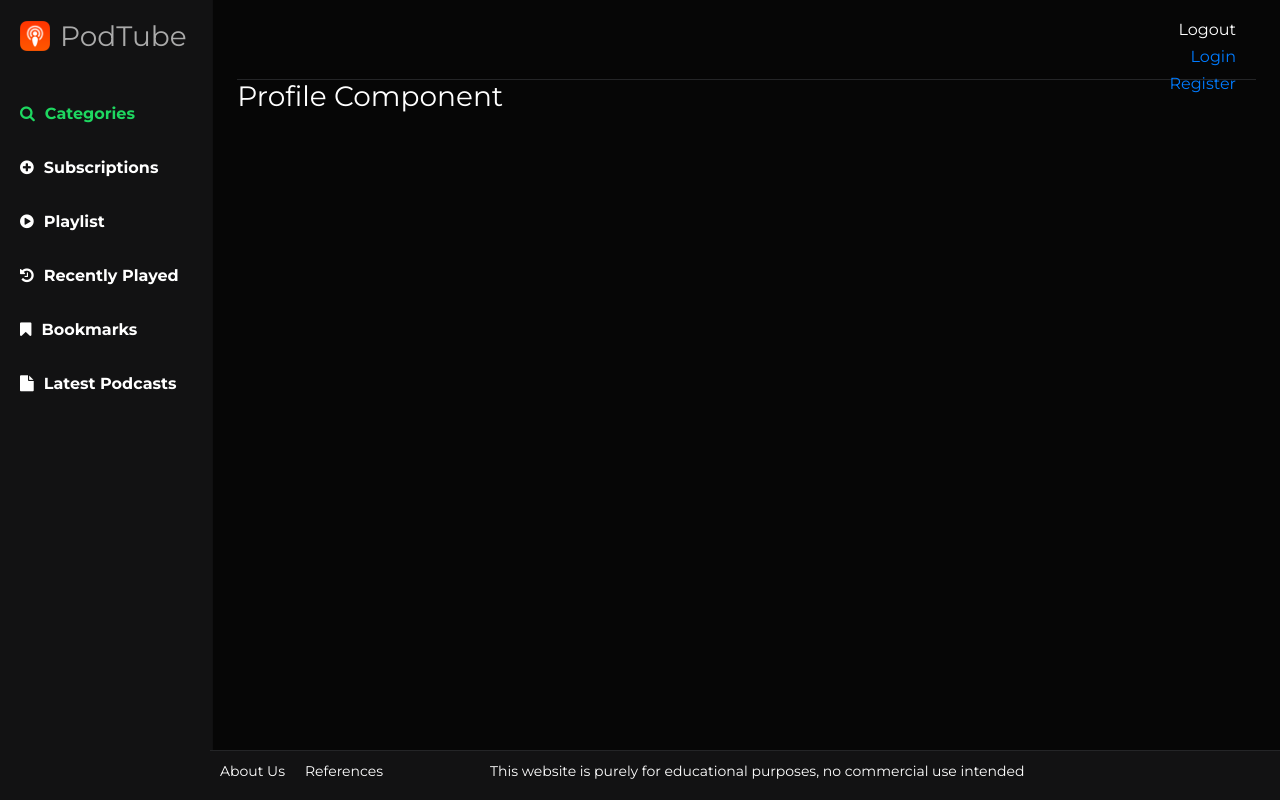
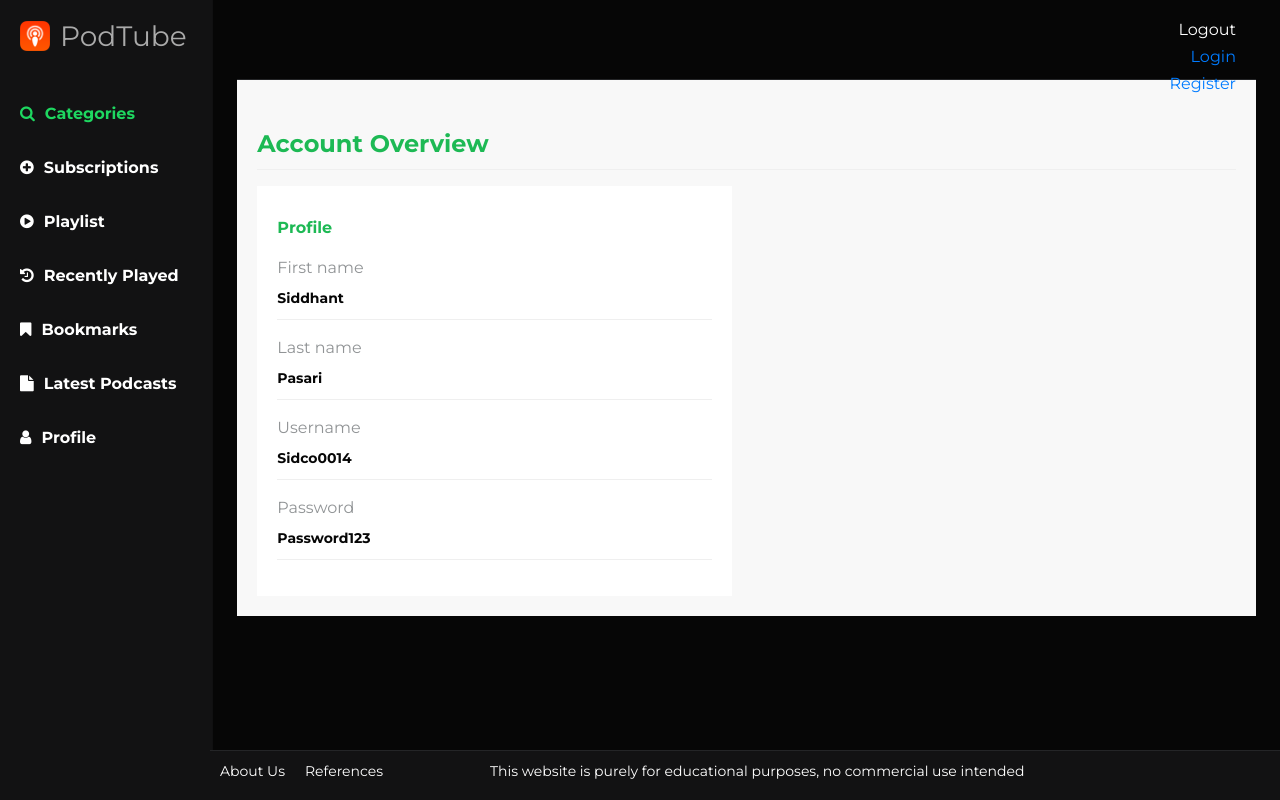
Before and after one commit to siddhartht16/podtube_client, a React (Create React App) app: page /profile in a window 1280 px wide. Built offline with nearby package versions, Linux system fonts and the light colour scheme.

Commit message:
Added profile component

```diff
--- a/src/App.js
+++ b/src/App.js
@@ -8,7 +8,7 @@ import PodcastSearchList from "./components/PodcastSearchList";
 import Header from "./components/Header";
 import Sidebar from "./components/Sidebar";
 import Footer from "./components/Footer";
-import Profile from "./components/Profile";
+import Profile from "./components/Auth/Profile";
 import ReactPlayer from 'react-player'
 import Login from "./components/Auth/Login";
 import Register from "./components/Auth/Register";
@@ -23,8 +23,8 @@ import Subscription from "./components/Subscription";
 class App extends Component {
 
     render() {
-        const pb100 = {
-            paddingBottom: '100px'
+        const pb80 = {
+            paddingBottom: '80px'
         };
         return (
             <Router>
@@ -34,7 +34,7 @@ class App extends Component {
                             <div className="col-md-2 sidebar">
                                 <Sidebar/>
                             </div>
-                            <main className="col-md-9 ml-sm-auto col-lg-10 px-4" style={pb100}>
+                            <main className="col-md-9 ml-sm-auto col-lg-10 px-4" style={pb80}>
                                 <Header/>
                                 <Route exact
                                        path="/"
--- /dev/null
+++ b/src/components/Auth/Profile.js
@@ -0,0 +1,56 @@
+import React, {Component} from 'react'
+import UserService from "../../services/UserService";
+
+export default class Profile extends Component {
+    constructor(props) {
+        super(props);
+
+        this.state = {}
+    }
+
+    componentDidMount() {
+        // UserService.fetchProfileForUser()
+        //     .then(data => {
+        //         console.log(data);
+        //     });
+    }
+
+    render() {
+        return (
+            <div>
+                <div className="profile-wrapper">
+                    <h4 className="profile-header">Account Overview</h4>
+                    <div className="row mt-3">
+                        <div className="col-md-6">
+                            <div className="profile-body">
+                                <p className="text-green">Profile</p>
+                                <form role="form">
+                                    <div className="form-group">
+                                        <label className="control-label">First name</label>
+                                        <p id="profile-firstname">Siddhant</p>
+                                    </div>
+
+                                    <div className="form-group">
+                                        <label className="control-label">Last name</label>
+                                        <p id="profile-lastname">Pasari</p>
+                                    </div>
+
+                                    <div className="form-group">
+                                        <label className="control-label">Username</label>
+                                        <p id="profile-username">Sidco0014</p>
+                                    </div>
+
+                                    <div className="form-group">
+                                        <label className="control-label">Password</label>
+                                        <p id="profile-password">Password123</p>
+                                    </div>
+
+                                </form>
+                            </div>
+                        </div>
+                    </div>
+                </div>
+            </div>
+        )
+    }
+}
--- a/src/components/Auth/auth.style.css
+++ b/src/components/Auth/auth.style.css
@@ -74,3 +74,39 @@
     background-color: transparent;
     border-color: #1ED760;
 }
+
+/* Profile */
+.profile-wrapper {
+    background-color: #F8F8F8;
+    padding: 50px 20px 20px;
+}
+
+.text-green {
+    color: #1DB954;
+    font-weight: 600;
+}
+
+.profile-wrapper .profile-header {
+    color: #1DB954;
+    font-weight: 600;
+    padding-bottom: 10px;
+    border-bottom: 1px solid #EFEFEF;
+}
+
+.profile-wrapper .profile-body {
+    padding: 30px 20px 20px;
+    background-color: white;
+}
+
+.profile-wrapper .profile-body .form-group .control-label {
+    color: #919496;
+    font-weight: 400;
+}
+
+.profile-wrapper .profile-body .form-group p {
+    font-size: 14px;
+    font-weight: 600;
+    color: #060606;
+    padding-bottom: 10px;
+    border-bottom: 1px solid #EFEFEF;
+}
--- a/src/components/PodcastList.js
+++ b/src/components/PodcastList.js
@@ -19,12 +19,12 @@ export default class PodcastList extends Component {
         this.setState({searchedPodcast: e.target.value});
     };
 
-    onSubscribe = () => {
-        alert("Subscribed successfully!");
+    onSubscribe = (podcast) => {
+        alert("Subscribed successfully for podcast id: " + podcast.id);
     };
 
-    onUnsubscribe = () => {
-        alert("unSubscribed successfully!");
+    onUnsubscribe = (podcast) => {
+        alert("unSubscribed successfully for podcast id: " + podcast.id);
     };
 
     componentDidMount() {
@@ -65,8 +65,8 @@ export default class PodcastList extends Component {
                                     {this.state.podcasts.map((podcast) =>
                                         <Podcast podcastId={podcast.id}
                                                  title={podcast.title}
-                                                 onSubscribe = {this.onSubscribe}
-                                                 onUnsubscribe = {this.onUnsubscribe}
+                                                 onSubscribe = {()=> this.onSubscribe(podcast)}
+                                                 onUnsubscribe = {() => this.onUnsubscribe(podcast)}
                                                  subscribed={podcast.subscribed}
                                                  genreId={this.state.genreId}/>)
                                     }
--- a/src/components/Profile.js
+++ /dev/null
@@ -1,21 +0,0 @@
-import React, {Component} from 'react'
-
-export default class Profile extends Component {
-    constructor(props) {
-        super(props);
-
-        this.state = {}
-    }
-
-    componentDidMount() {
-
-    }
-
-    render() {
-        return (
-            <div>
-                <h3>Profile Component</h3>
-            </div>
-        )
-    }
-}
--- a/src/components/Sidebar.js
+++ b/src/components/Sidebar.js
@@ -6,7 +6,7 @@ export default class Sidebar extends Component {
     constructor(props) {
         super(props);
         this.state = {
-            active:'categories'
+            active: 'categories'
         }
     }
 
@@ -15,7 +15,7 @@ export default class Sidebar extends Component {
 
     changeActiveClassForLink = (linkName) => {
         this.setState({
-            active:linkName
+            active: linkName
         });
     };
 
@@ -49,7 +49,13 @@ export default class Sidebar extends Component {
                     <li><a href=""><i className="fa fa-history icon" aria-hidden="true"/>Recently Played</a></li>
                     <li><a href=""><i className="fa fa-bookmark icon" aria-hidden="true"/>Bookmarks</a></li>
                     <li><a href=""><i className="fa fa-file icon" aria-hidden="true"/>Latest Podcasts</a></li>
-                    {/*<li><Link to="/profile"><i className="fa fa-user icon" aria-hidden="true"/>Profile</Link></li>*/}
+                    <li>
+                        <Link to="/profile"
+                              className={"" + this.state.active === 'profile' ? 'active' : null}
+                              onClick={() => this.changeActiveClassForLink('profile')}>
+                            <i className="fa fa-user icon" aria-hidden="true"/>Profile
+                        </Link>
+                    </li>
                 </ul>
             </div>
         )
--- a/src/services/UserService.js
+++ b/src/services/UserService.js
@@ -1,6 +1,5 @@
-
 export default class UserService {
-    static registerUser = (usercredentials) =>{
+    static registerUser = (usercredentials) => {
         return fetch('http://localhost:8080/api/register', {
             method: 'POST',
             credentials: 'include',
@@ -14,7 +13,7 @@ export default class UserService {
             });
     };
 
-    static loginUser = (usercredentials) =>{
+    static loginUser = (usercredentials) => {
         return fetch('http://localhost:8080/api/login', {
             method: 'POST',
             credentials: 'include',
@@ -26,5 +25,18 @@ export default class UserService {
             .then(response => {
                 return response.json()
             });
+    };
+
+    static fetchProfileForUser = () => {
+        return fetch('http://localhost:8080/api/profile', {
+            method: 'GET',
+            credentials: 'include',
+            headers: {
+                'Content-Type': 'application/json',
+            },
+        })
+            .then(response => {
+                return response.json()
+            });
     }
 }
```
